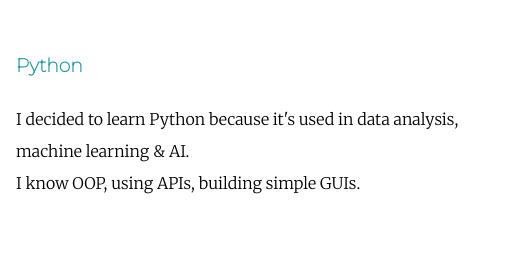
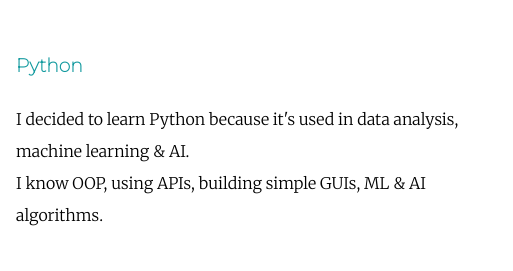
Before and after one commit to mdoktorowicz/cv, a plain HTML site: page index.html in a window 1280 px wide. Shown: the part 1498-1769 px from the top of the page, 484-997 px from the left. Drawn offline with Linux system fonts and the light colour scheme.

Commit message:
Update index.html

```diff
--- a/index.html
+++ b/index.html
@@ -33,7 +33,7 @@
           <img class="python-image" src="python-icon.png" alt="">
           <h3>Python</h3>
           <p>I decided to learn Python because it's used in data analysis, machine learning & AI. <br>
-            I know OOP, using APIs, building simple GUIs.</p>
+            I know OOP, using APIs, building simple GUIs, ML & AI algorithms.</p>
         </div>
         <div class="skill-row">
           <img class="lifting-image" src="hantel.gif" alt="">
```
